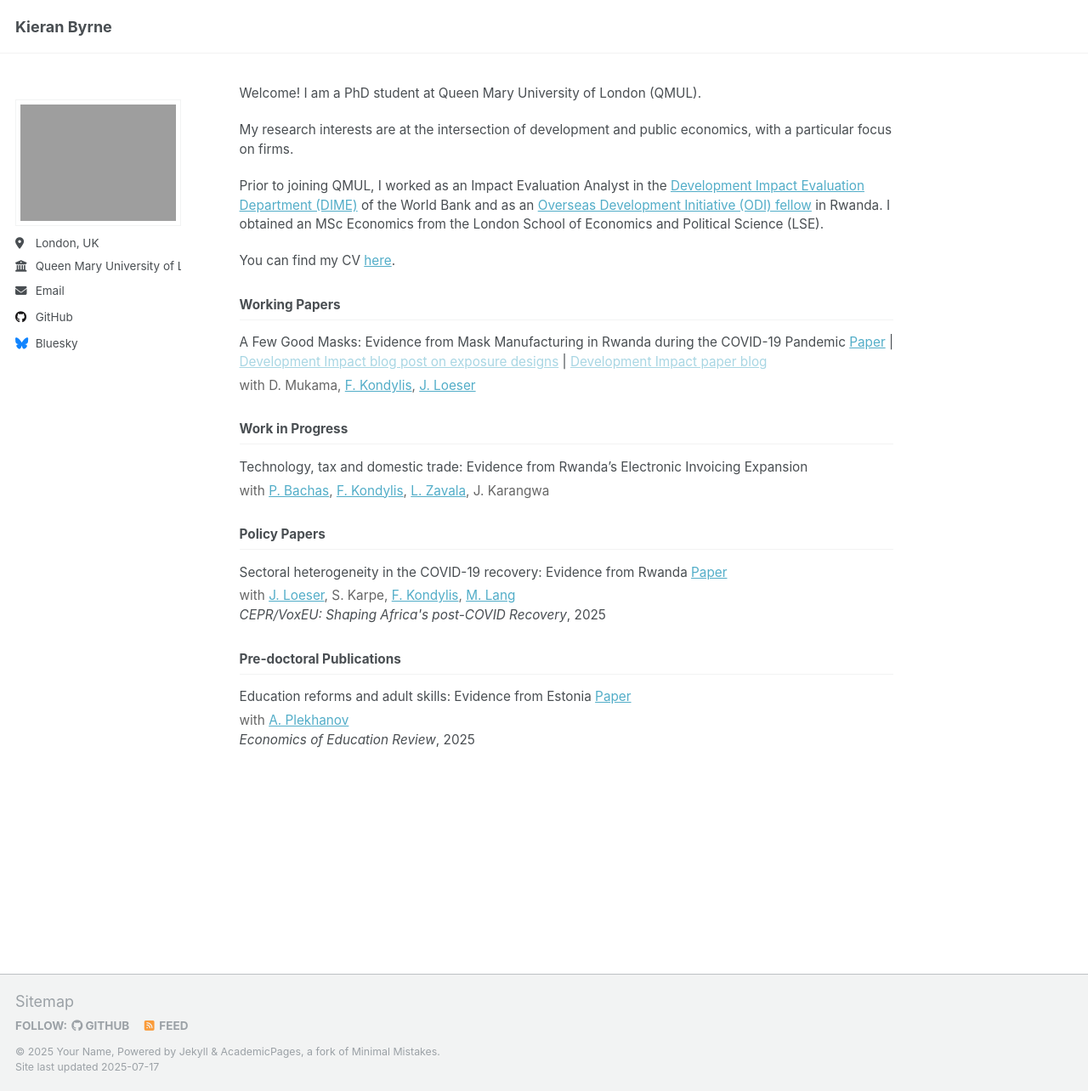
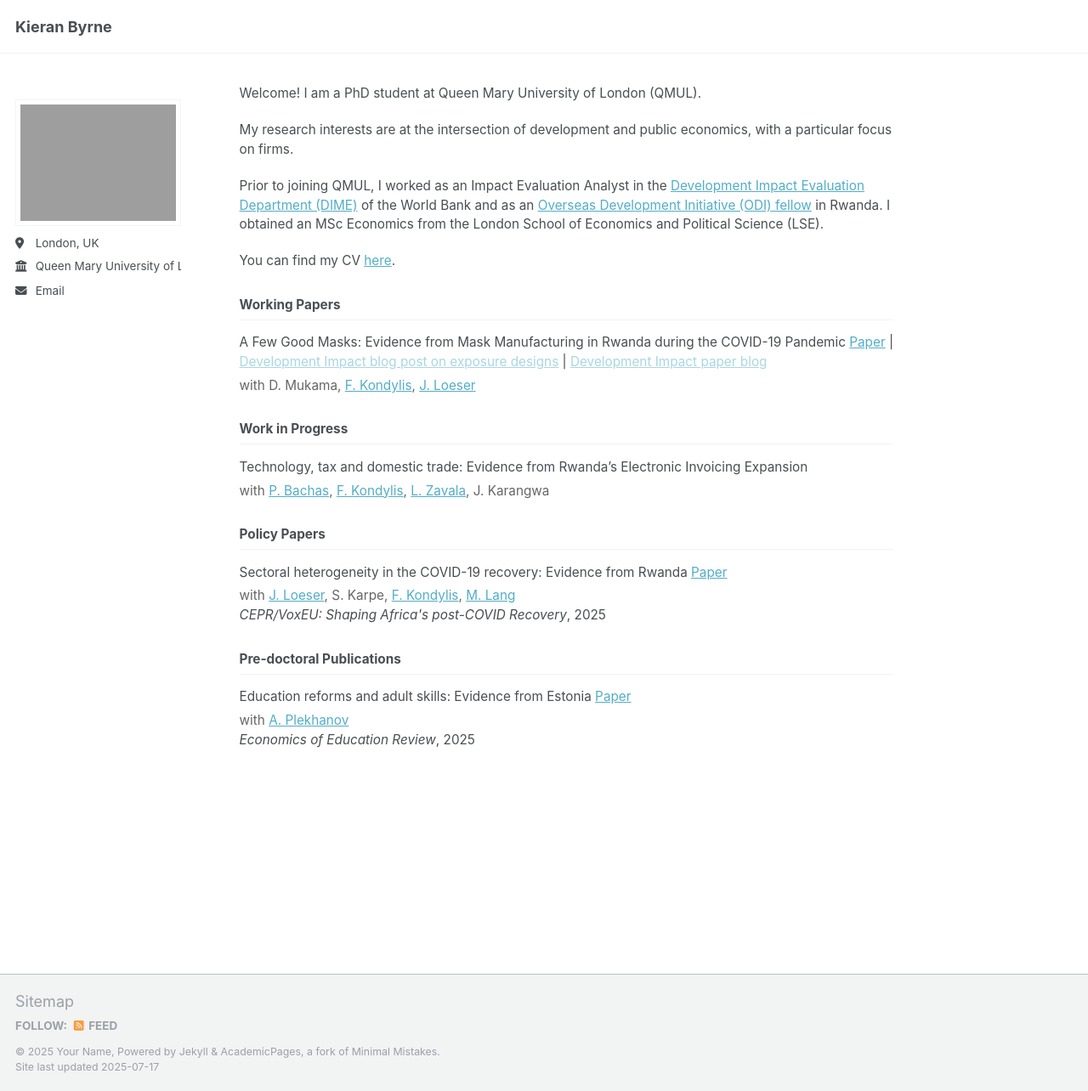
Before and after one commit to kbyrne-econ/kbyrne-econ.github.io, a Jekyll site: the page built from _pages/about.md, in a window 1280 px wide and 1284 px high. Shown: the whole window at 85% size. Built offline with Jekyll 4.4.1, drawn with Linux system fonts in a browser that asks for light colours; a script that is not in the unit is left out.

Commit message:
Remove GitHub and Bluesky usernames from configuration file for privacy

```diff
--- a/_config.yml
+++ b/_config.yml
@@ -46,13 +46,13 @@ author:
   bitbucket        : # Username - Update with your username on the site
   codepen          : # Username
   dribbble         : # Username
-  github           : "Nshuti-K"
+  github           : #"Nshuti-K"
   kaggle           : # Username
   stackoverflow    : # User number or user number and name (i.e., use "1" or "1/jeff-atwood")
 
   # Social media
   artstation       : # Username
-  bluesky          : "kieran-b" # Replace this with you Bluesky username
+  bluesky          : #"kieran-b" # Replace this with you Bluesky username
   facebook         : # Username
   flickr           : # Username
   foursquare       : # Username
```
